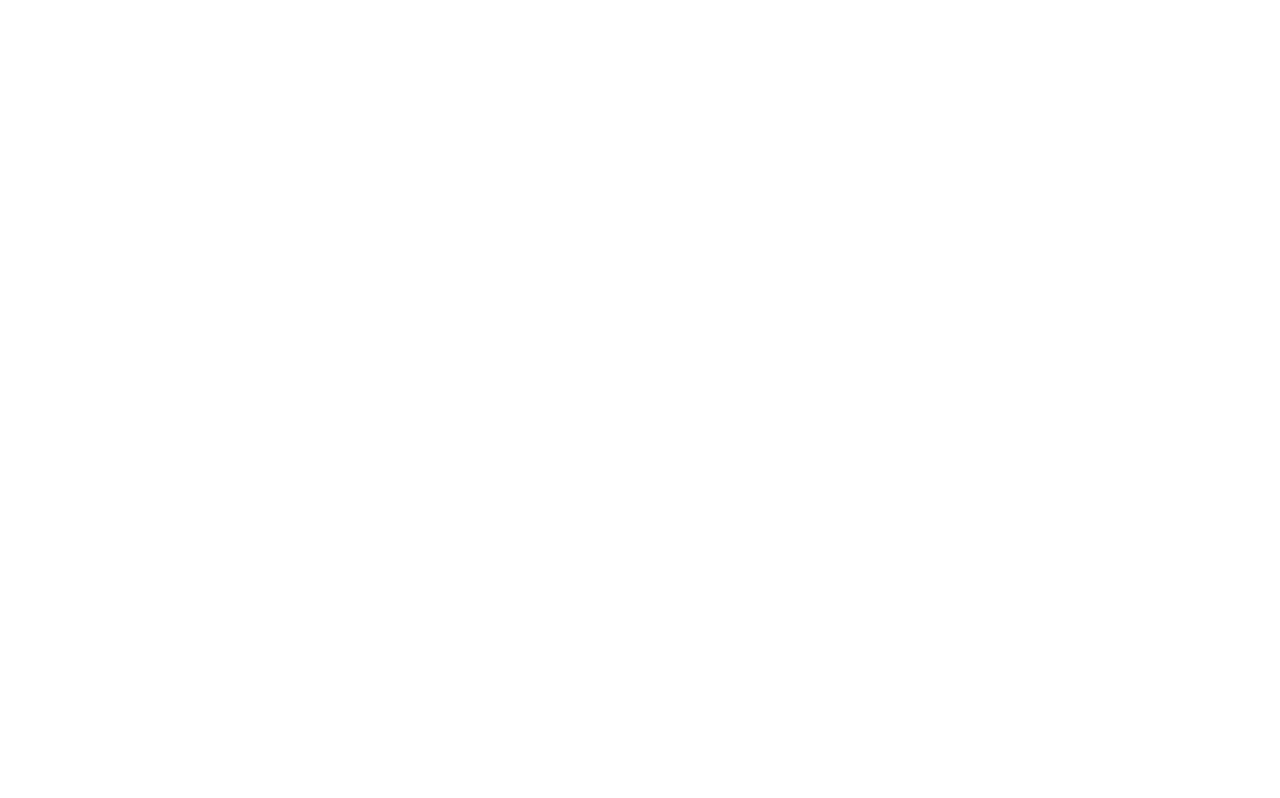
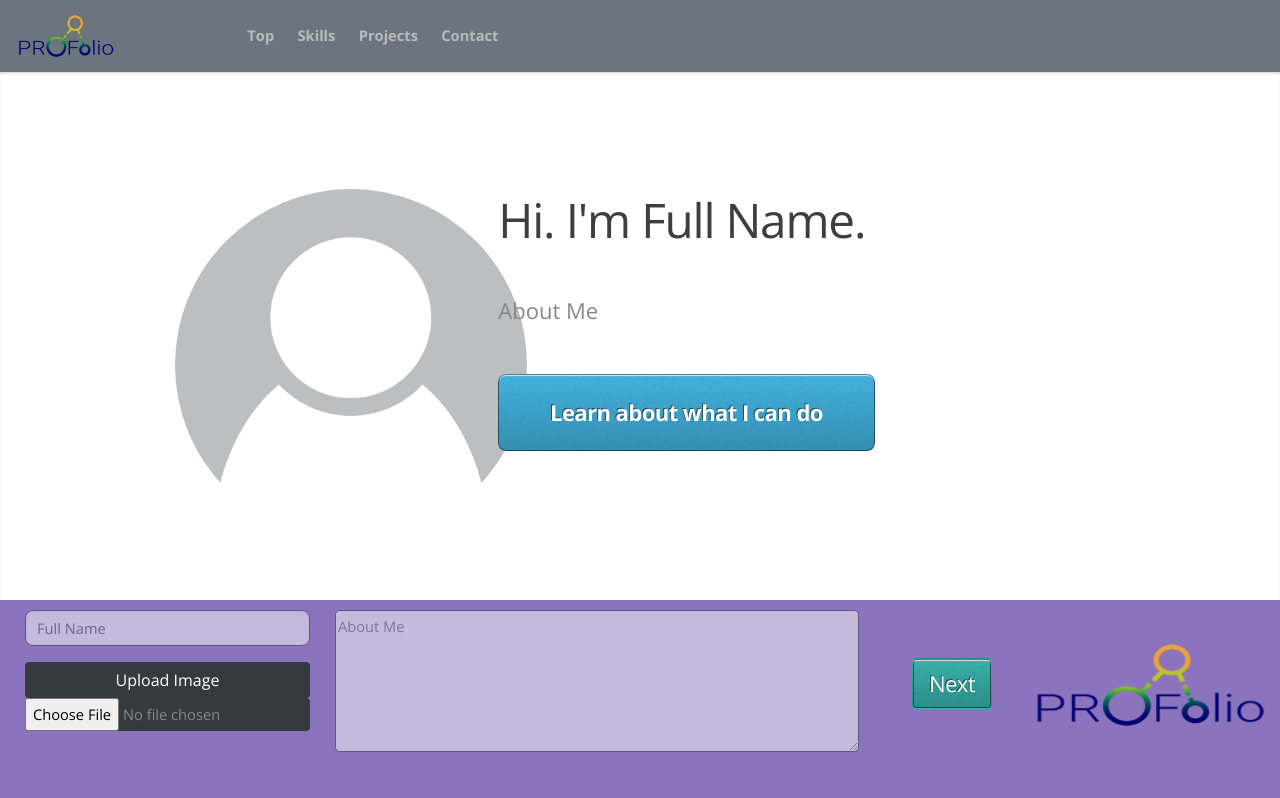
Before and after one commit to harblesin/profolio, a React (Create React App) app in the folder client/: page /portfoliocreation in a window 1280 px wide. Shown: the top 798 px of the page. Built offline with nearby package versions, Linux system fonts and the light colour scheme; no server answers.

Commit message:
this thing updated for deployment

```diff
--- a/client/src/App.js
+++ b/client/src/App.js
@@ -19,7 +19,7 @@
           <Route exact path="/" component={LandingPage} />
           <Route exact path="/aboutus" component={AboutUs} />
           <Route exact path="/newuser" component={NewUser} />
-          <Route exact path="/portfoliocreation/:id" component={PortfolioCreation} />
+          <Route exact path="/portfoliocreation" component={PortfolioCreation} />
           <Route exact path="/portfolioscreated" component={PortfoliosCreated} />
           <Route exact path="/preview" component={Preview} />
           <Route exact path="/usersplash" component={UserSplash} />
```
Also changed, not shown: 2 other files (tests, documents, lock files or other folders).
